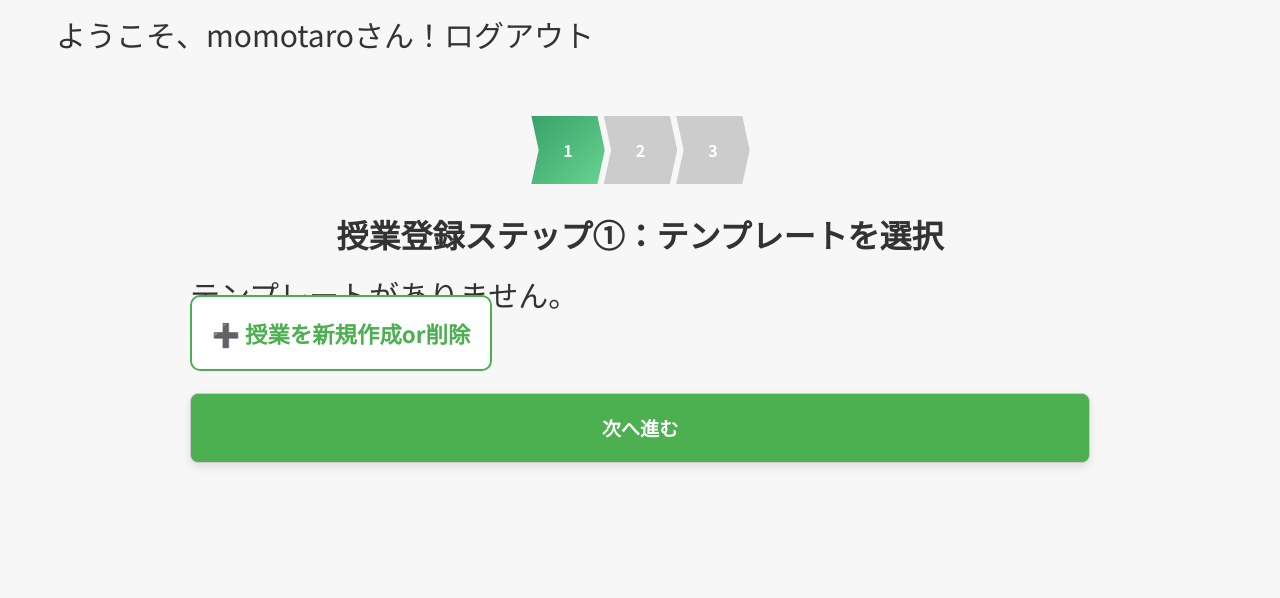
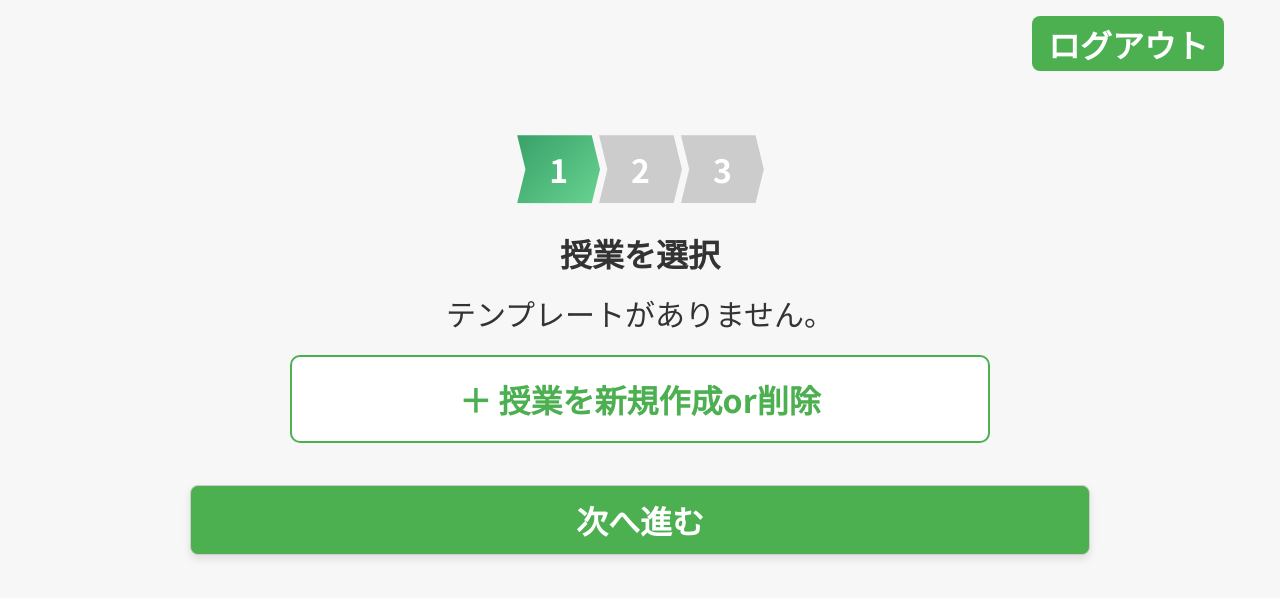
Before and after one commit to masakytkonitiwa/juku_project, a Django app: page /homework/lesson/wizard/step1/ in a window 1280 px wide. Shown: the top 598 px of the page. Run offline with Django 4.2, Linux system fonts and the light colour scheme; a user stored in the database is signed in; data that the repository does not hold is empty.

Commit message:
授業テンプレート作成画面とスタイル修正、一部JS追加

```diff
--- a/homework/static/homework/style.css
+++ b/homework/static/homework/style.css
@@ -59,6 +59,18 @@ button {
     transition: background 0.3s;
 }
 
+/* ========== ボタングループ ========== */
+.button-group {
+    display: flex;
+    flex-direction: column;
+    align-items: center;
+    justify-content: center;
+    gap: 1.5rem;
+    width: 100%;
+    max-width: 800px;
+    margin: 0 auto 2rem auto;
+}
+
 button:hover {
     background-color: #45a049;
 }
@@ -69,27 +81,24 @@ button:active {
 
 .next-button,
 .back-button {
-    font-size: 1.2rem;
+    font-size: 2.0rem;
     padding: 1rem 2rem;
     border-radius: 8px;
     font-weight: bold;
-}
-
-.back-button {
-    background-color: #607d8b;
-}
-
-.back-button:hover {
-    background-color: #546e7a;
-}
-
-.next-button {
     background-color: #4CAF50;
     box-shadow: 0 4px 8px rgba(0,0,0,0.1);
 }
 
+
+.back-button:hover {
+    background-color: #342286;
+}
+
+
+
+
 .next-button:hover {
-    background-color: #45a049;
+    background-color: #430f6d;
 }
 
 /* ========== カレンダー ========== */
@@ -177,22 +186,31 @@ button:active {
 .subject-other { background-color: #eeeeee; }
 
 /* ========== テンプレート選択ボタン ========== */
+.subject-button,
+.course-button,
 .template-button {
-    padding: 20px;
+    padding:  1.5rem;
     margin: 5px auto;
     border: 2px solid #4CAF50;
     border-radius: 10px;
     background-color: white;
     color: #4CAF50;
     font-weight: bold;
-    font-size: 1.4rem;
+    font-size: 2.0rem;
     width: 100%;
     max-width: 700px;
     text-align: center;
     transition: all 0.3s ease;
+    display: block; /* または flex, 上下左右調整するなら */
+    margin: 0 auto;
+    text-align: center;
 }
 
+.subject-button:hover,
+.course-button:hover,
 .template-button:hover,
+.course-button.selected,
+.subject-button.selected,
 .template-button.selected {
     background-color: #4CAF50;
     color: white;
@@ -227,13 +245,14 @@ button:active {
 /* ========== 時刻入力 ========== */
 .time-input {
     padding: 14px 20px;
-    font-size: 1.2rem;
+    font-size: 2.0rem;
     border: 2px solid #ccc;
     border-radius: 8px;
     background-color: #f9f9f9;
     width: 280px;
     display: block;
     margin: 1rem auto;
+    text-align: center;
 }
 
 /* ========== ステップバー ========== */
@@ -252,7 +271,7 @@ button:active {
     font-weight: bold;
     clip-path: polygon(0 0, 90% 0, 100% 50%, 90% 100%, 0 100%, 10% 50%);
     transition: background 0.3s ease;
-    font-size: 1rem;
+    font-size: 2.0rem;
 }
 
 .arrow-steps .step.done,
@@ -298,8 +317,12 @@ h2 {
     .select-button,
     .next-button,
     .back-button {
-        font-size: 1.4rem;
-        padding: 1.2rem;
+        /* 既存のスタイルに加えて以下を調整 */
+        word-break: break-word;
+        white-space: normal;   /* ← 特にこれが重要 */
+        line-height: 1.4;
+        font-size: 2.5rem;
+        padding: 1.8rem;
     }
 
     .time-input {
@@ -312,3 +335,46 @@ img, table {
     max-width: 100%;
     height: auto;
 }
+
+
+.button-group {
+    display: flex;
+    flex-direction: column;
+    align-items: center; /* ← ここが中央寄せのポイント */
+    justify-content: center;
+    gap: 1.5rem;
+    width: 100%;
+    max-width: 800px;
+    margin: 0 auto 2rem auto;
+}
+
+/* ヘッダー右寄せレイアウト */
+.header-right {
+    display: flex;
+    justify-content: flex-end;
+    align-items: center;
+    padding: 1rem;
+}
+
+/* ユーザー情報エリア（中央揃え＋間隔） */
+.user-info {
+    display: flex;
+    gap: 1rem;
+    align-items: center;
+    font-size: 2.0rem;
+}
+
+/* ログアウトボタン風リンク */
+.logout-button {
+    background-color: #4CAF50;
+    color: white;
+    padding: 0.6rem 1rem;
+    border-radius: 8px;
+    font-weight: bold;
+    text-decoration: none;
+    transition: background-color 0.3s ease;
+}
+
+.logout-button:hover {
+    background-color: #45a049;
+}
--- a/homework/templates/homework/add_lesson_template.html
+++ b/homework/templates/homework/add_lesson_template.html
@@ -68,7 +68,7 @@
 
 
 
-        <button type="submit" style="margin-top: 20px;">⑤テンプレートを作成</button>
+        <button type="submit" class="next-button" style="margin-top: 20px;">⑤テンプレートを作成</button>
     </form>
 
     <h2>作成済みテンプレート</h2>
--- a/homework/templates/homework/base.html
+++ b/homework/templates/homework/base.html
@@ -18,9 +18,14 @@
 
     <header class="container header-right">
         {% if user.is_authenticated %}
-            <p>ようこそ、{{ user.username }}さん！<a href="{% url 'logout' %}">ログアウト</a></p>
+            <div class="user-info">
+                <a href="{% url 'logout' %}" class="logout-button">ログアウト</a>
+            </div>
         {% else %}
-            <p><a href="{% url 'login' %}">ログイン</a> | <a href="{% url 'signup' %}">ユーザー登録</a></p>
+            <div class="user-info">
+                <a href="{% url 'login' %}">ログイン</a> |
+                <a href="{% url 'signup' %}">ユーザー登録</a>
+            </div>
         {% endif %}
     </header>
 
@@ -30,6 +35,5 @@
     </main>
 
 
-
 </body>
 </html>
--- a/homework/templates/homework/lesson_wizard_step1.html
+++ b/homework/templates/homework/lesson_wizard_step1.html
@@ -13,7 +13,7 @@
     <div class="step">3</div>
 </div>
 
-<h1>授業登録ステップ①：テンプレートを選択</h1>
+<h1>授業を選択</h1>
 
 <form method="post">
     {% csrf_token %}
@@ -22,6 +22,7 @@
     <input type="hidden" name="start_time" id="id_start_time">
     <input type="hidden" name="end_time" id="id_end_time">
 
+    <!-- テンプレートボタンと同じ構造で中央揃え -->
     <div class="button-group">
         {% for template in templates %}
             <button type="button" class="template-button"
@@ -36,12 +37,16 @@
             <p>テンプレートがありません。</p>
         {% endfor %}
 
-        <a href="{% url 'add_lesson_template' %}" class="template-button" style="text-decoration: none;">
-            ➕ 授業を新規作成or削除
-        </a>
+            <button type="button" class="template-button mt-gap"
+                    onclick="location.href='{% url 'add_lesson_template' %}'">
+                ＋ 授業を新規作成or削除
+            </button>
+
+
     </div>
 
-    <div style="text-align: center; margin-top: 2rem;">
+
+    <div class="text-center" ">
         <button type="submit" class="next-button">次へ進む</button>
     </div>
 </form>
```
